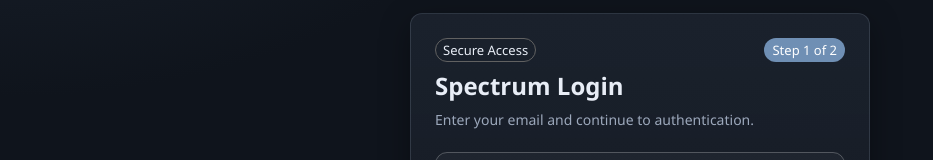
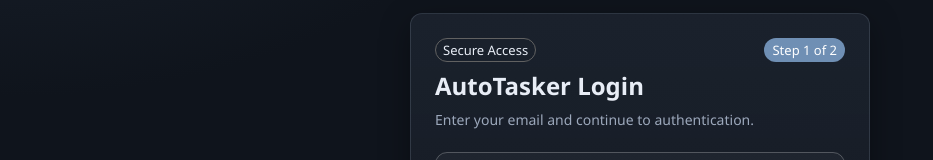
Before and after one commit to kirthickeaswar/self-service-frontend, a React (Vite) app: page /login in a window 1280 px wide. Shown: the part 233-393 px from the top of the page, without its empty margins (0-933 px from the left). Built offline with nearby package versions, Linux system fonts and the light colour scheme.

Commit message:
checking

```diff
--- a/index.html
+++ b/index.html
@@ -3,7 +3,7 @@
   <head>
     <meta charset="UTF-8" />
     <meta name="viewport" content="width=device-width, initial-scale=1.0" />
-    <title>Spectrum Self-Service</title>
+    <title>AutoTasker Self-Service</title>
   </head>
   <body>
     <div id="root"></div>
--- a/package.json
+++ b/package.json
@@ -1,5 +1,5 @@
 {
-  "name": "spectrum-week1-frontend",
+  "name": "autotasker-week1-frontend",
   "private": true,
   "version": "0.0.1",
   "type": "module",
--- a/src/app/AuthContext.tsx
+++ b/src/app/AuthContext.tsx
@@ -17,7 +17,7 @@
   logout: () => void;
 }
 
-const storageKey = 'spectrum_auth_user';
+const storageKey = 'autotasker_auth_user';
 const AuthContext = createContext<AuthContextValue | undefined>(undefined);
 
 export const AuthProvider = ({ children }: { children: ReactNode }) => {
--- a/src/components/layout/AppShell.tsx
+++ b/src/components/layout/AppShell.tsx
@@ -100,7 +100,7 @@
         </Box>
         <Box>
           <Typography variant="subtitle1" fontWeight={700}>
-            Spectrum
+            AutoTasker
           </Typography>
           <Typography variant="caption" color="text.secondary">
             Self-Service Utility
--- a/src/pages/LoginPage.tsx
+++ b/src/pages/LoginPage.tsx
@@ -109,7 +109,7 @@
                 <Chip size="small" label="Secure Access" variant="outlined" />
                 <Chip size="small" color="primary" label={step === 'USERNAME' ? 'Step 1 of 2' : 'Step 2 of 2'} />
               </Stack>
-              <Typography variant="h5">Spectrum Login</Typography>
+              <Typography variant="h5">AutoTasker Login</Typography>
               <Typography variant="body2" color="text.secondary" sx={{ maxWidth: 360 }}>
                 {step === 'USERNAME' ? 'Enter your email and continue to authentication.' : 'Enter your password to complete sign in.'}
               </Typography>
```
Also changed, not shown: 4 other files (tests, documents, lock files or other folders).
